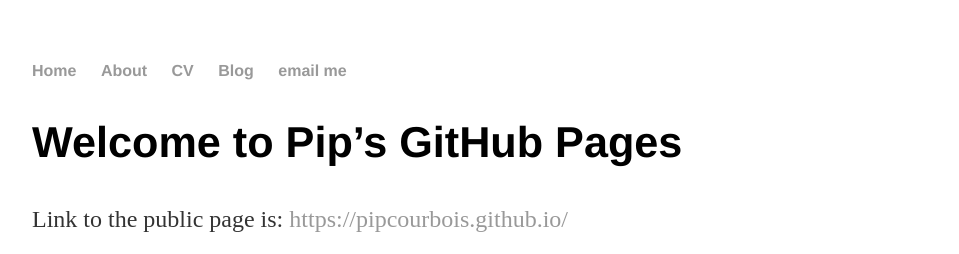
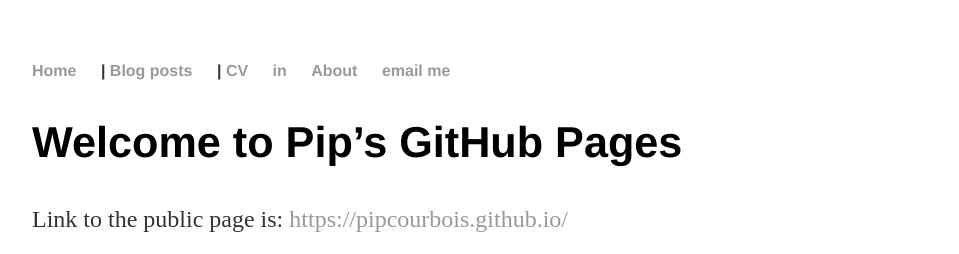
Before and after one commit to PipCourbois/PipCourbois.github.io, a Jekyll site: the page built from index.md, in a window 1280 px wide. Shown: the top 254 px of the page, without its empty margins (160-1119 px from the left). Built offline with Jekyll 4.4.1, drawn with Linux system fonts in a browser that asks for light colours.

Commit message:
Update default.html

```diff
--- a/_layouts/default.html
+++ b/_layouts/default.html
@@ -8,10 +8,11 @@
 		<body>
 			<nav>
 	    		<ul>
-	        		<li><a href="/">Home</a></li>
-		        	<li><a href="/about">About</a></li>
+	        		<li><a href="/">Home</a></li> |
+				<li><a href="/blog">Blog posts</a></li> |
 	        		<li><a href="https://drive.google.com/open?id=102BqSTw-Grcnj91AVzUVS1Kj7qF1b4c1">CV</a></li>
-	        		<li><a href="/blog">Blog</a></li>
+				<li><a href="https://www.linkedin.com/in/pipcourbois/">in</a></li>
+	        		<li><a href="/about">About</a></li>
 				<li><a href="mailto:pcourbois@gmail.com">email me</a></li>
 	    		</ul>
 			</nav>
```
